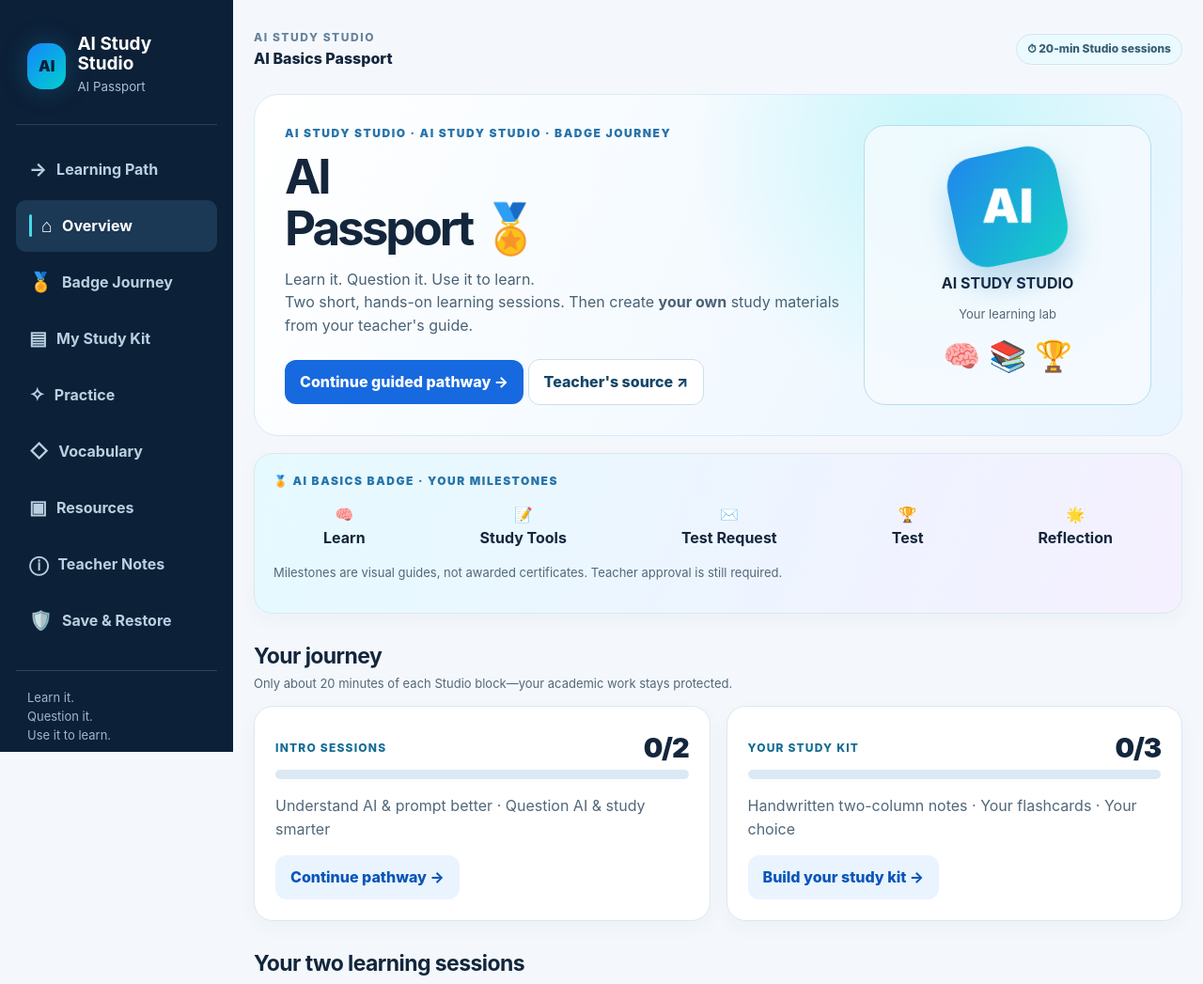
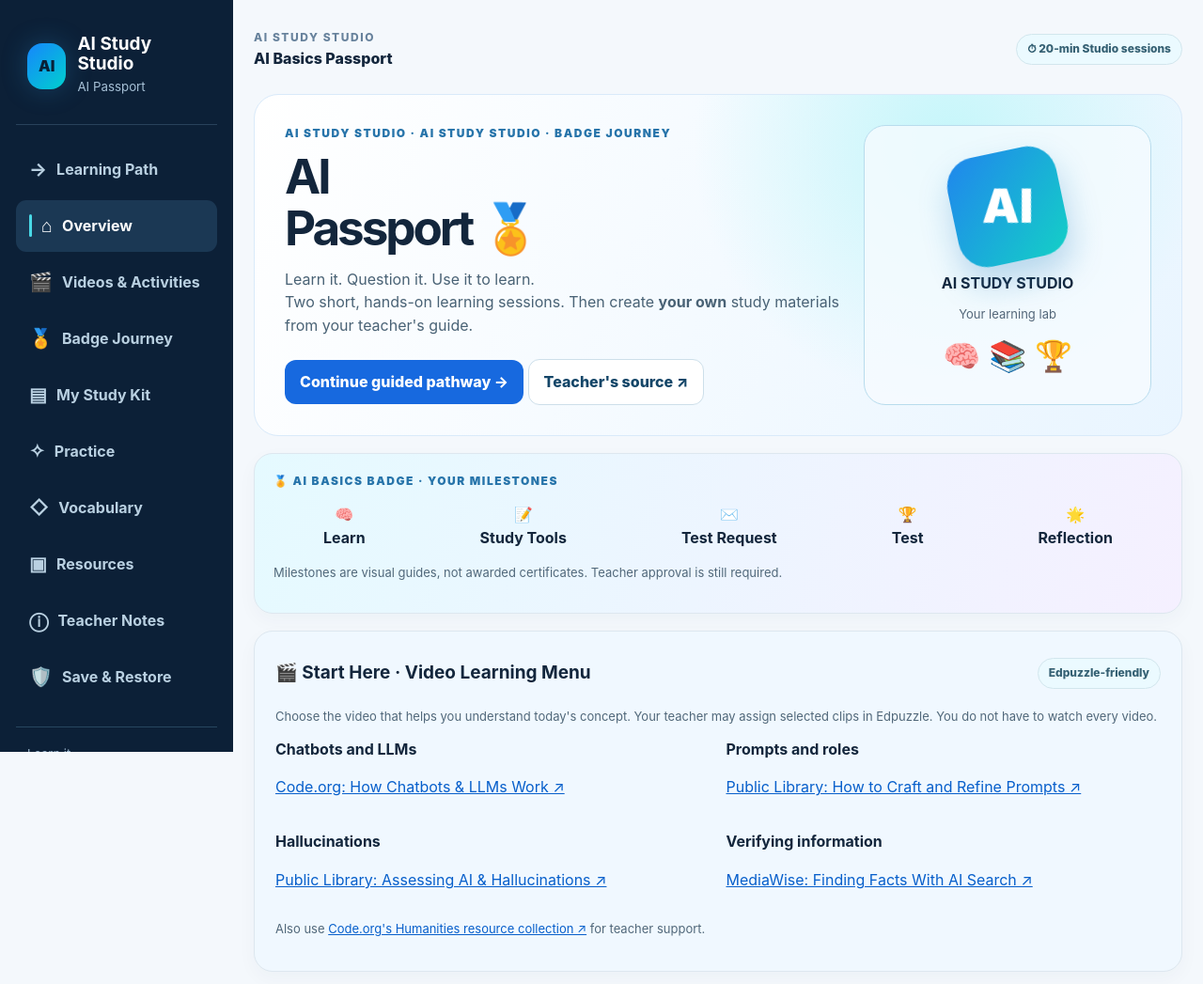
Before and after one commit to universalteacher10-dotcom/room-115-ai-basics-passport, a plain HTML site: page index.html in a window 1280 px wide. Shown: the top 1047 px of the page at 94% size. Drawn offline with Linux system fonts and the light colour scheme.

Commit message:
Restore original video menu upfront on overview and add direct videos navigation

```diff
--- a/index.html
+++ b/index.html
@@ -68,7 +68,7 @@
  googleyt:"https://www.youtube.com/watch?v=iR2O2GPbB0E",
  codeML:"https://www.youtube.com/watch?v=KHbwOetbmbs"
 };
-const pages=[["path","→","Learning Path"],["home","⌂","Overview"],["badge","🏅","Badge Journey"],["study","▤","My Study Kit"],["practice","✧","Practice"],["words","◇","Vocabulary"],["resources","▣","Resources"],["teacher","ⓘ","Teacher Notes"],["recovery","🛡️","Save & Restore"]];
+const pages=[["path","→","Learning Path"],["home","⌂","Overview"],["learn","🎬","Videos & Activities"],["badge","🏅","Badge Journey"],["study","▤","My Study Kit"],["practice","✧","Practice"],["words","◇","Vocabulary"],["resources","▣","Resources"],["teacher","ⓘ","Teacher Notes"],["recovery","🛡️","Save & Restore"]];
 const lexicon=[
  ["AI","Computer technology that can recognize patterns, respond to information, or create outputs.","Know AI","A chatbot answering a question"],
  ["Chatbot","An application that responds in a conversation using text or voice.","Know AI","A student asks a question in a chat window"],
@@ -304,7 +304,18 @@
 <div class="card" style="padding:20px;margin-top:18px;background:#effaff"><h3>⚠️ Responsible AI reminder</h3><p>AI can hallucinate facts or quotations, miss context, show bias, and expose private information when you share it. Verify important claims with trusted sources; protect your own and others' data; submit your own thinking.</p></div>`;}
 function homeView(){const done=state.sessions.filter(Boolean).length,s=state.study.filter(Boolean).length;return `
 <section class="hero"><div><div class="eyebrow">AI STUDY STUDIO · AI STUDY STUDIO · BADGE JOURNEY</div><h1>AI<br>Passport 🏅</h1><p>Learn it. Question it. Use it to learn.<br>Two short, hands-on learning sessions. Then create <strong>your own</strong> study materials from your teacher's guide.</p>${btn("Continue guided pathway →","setPage('path')")} ${btn("Teacher's source ↗","window.open(RESOURCE.source,'_blank')","ghost")}</div><div class="heroVisual"><div class="orb"><span>AI</span></div><b>AI STUDY STUDIO</b><span class="muted small">Your learning lab</span><div style="font-size:32px" aria-label="Learning badge imagery">🧠 📚 🏆</div></div></section>
-<div class="card" style="padding:20px;margin:18px 0;background:linear-gradient(110deg,#e5faff,#f5f0ff)"><div class="eyebrow">🏅 AI BASICS BADGE · YOUR MILESTONES</div><div style="display:flex;gap:16px;flex-wrap:wrap;justify-content:space-around;text-align:center;margin:14px 0"><div>🧠<br><b>Learn</b></div><div>📝<br><b>Study Tools</b></div><div>✉️<br><b>Test Request</b></div><div>🏆<br><b>Test</b></div><div>🌟<br><b>Reflection</b></div></div><p class="small muted">Milestones are visual guides, not awarded certificates. Teacher approval is still required.</p></div>${section("Your journey","Only about 20 minutes of each Studio block—your academic work stays protected.")}
+<div class="card" style="padding:20px;margin:18px 0;background:linear-gradient(110deg,#e5faff,#f5f0ff)"><div class="eyebrow">🏅 AI BASICS BADGE · YOUR MILESTONES</div><div style="display:flex;gap:16px;flex-wrap:wrap;justify-content:space-around;text-align:center;margin:14px 0"><div>🧠<br><b>Learn</b></div><div>📝<br><b>Study Tools</b></div><div>✉️<br><b>Test Request</b></div><div>🏆<br><b>Test</b></div><div>🌟<br><b>Reflection</b></div></div><p class="small muted">Milestones are visual guides, not awarded certificates. Teacher approval is still required.</p></div><section class="card" style="margin:18px 0;background:#f0f8ff">
+ <div class="row"><h3>🎬 Start Here · Video Learning Menu</h3><span class="pill">Edpuzzle-friendly</span></div>
+ <p class="small muted">Choose the video that helps you understand today's concept. Your teacher may assign selected clips in Edpuzzle. You do not have to watch every video.</p>
+ <div class="grid">
+ <div><b>Chatbots and LLMs</b><p><a href="https://www.youtube.com/watch?v=X-AWdfSFCHQ" target="_blank" rel="noopener noreferrer">Code.org: How Chatbots &amp; LLMs Work ↗</a></p></div>
+ <div><b>Prompts and roles</b><p><a href="https://youtu.be/6k-6jtgsbW4" target="_blank" rel="noopener noreferrer">Public Library: How to Craft and Refine Prompts ↗</a></p></div>
+ <div><b>Hallucinations</b><p><a href="https://youtu.be/cA83zeSRjxQ" target="_blank" rel="noopener noreferrer">Public Library: Assessing AI &amp; Hallucinations ↗</a></p></div>
+ <div><b>Verifying information</b><p><a href="https://www.poynter.org/mediawise/programs/ai-unlocked/finding-facts-with-generative-ai-search/" target="_blank" rel="noopener noreferrer">MediaWise: Finding Facts With AI Search ↗</a></p></div>
+ </div>
+ <p class="small muted">Also use <a href="https://studio.code.org/courses/gen-ai-humanities/units/1/resources" target="_blank" rel="noopener noreferrer">Code.org's Humanities resource collection ↗</a> for teacher support.</p>
+</section>
+${section("Your journey","Only about 20 minutes of each Studio block—your academic work stays protected.")}
 <div class="grid"><div class="card"><div class="row"><span class="tag">Intro sessions</span><span class="stat">${done}/2</span></div>${bar(done,2)}<p>Understand AI & prompt better · Question AI & study smarter</p>${btn(done===2?"Review guided pathway →":"Continue pathway →","setPage('path')","secondary")}</div>
 <div class="card"><div class="row"><span class="tag">Your study kit</span><span class="stat">${s}/3</span></div>${bar(s,3)}<p>Handwritten two-column notes · Your flashcards · Your choice</p>${btn("Build your study kit →","setPage('study')","secondary")}</div></div>
 ${section("Your two learning sessions")}
```
